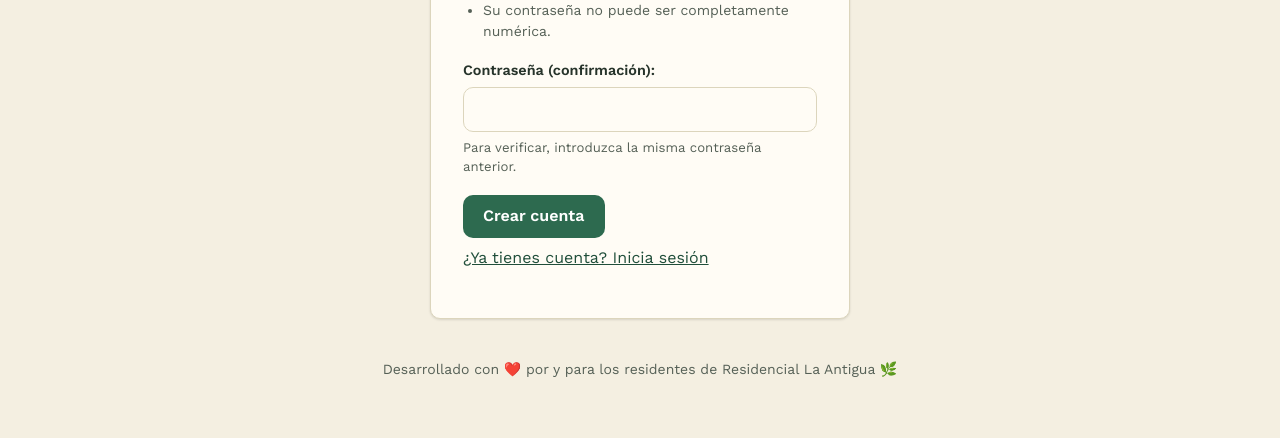
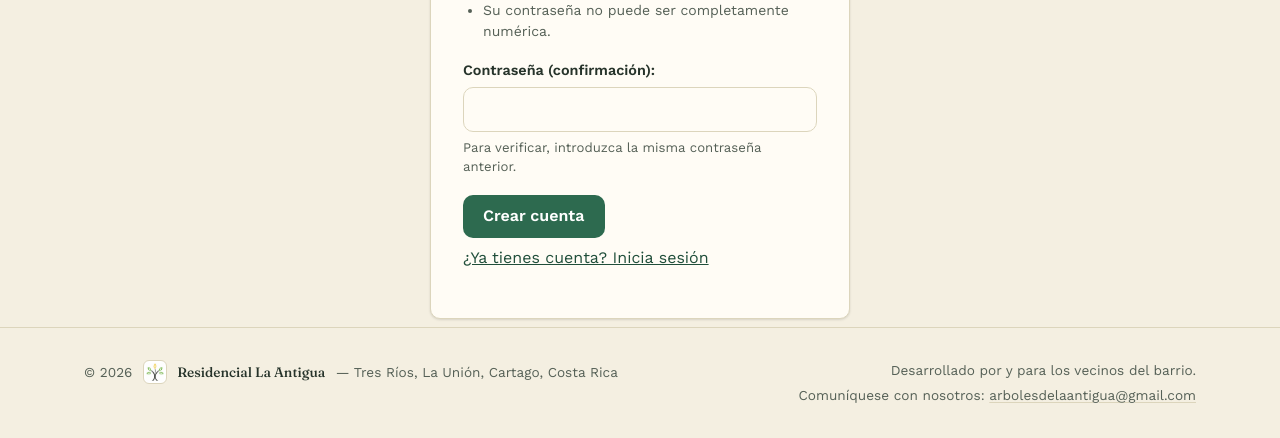
Before and after one commit to Residencial-La-Antigua/website, a Django app: page /accounts/signup/ in a window 1280 px wide. Shown: the part 1096-1534 px from the top of the page. Before the commit the page ends 1473 px from the top, so only its background shows below. Run offline with Django 5.2, Linux system fonts and the light colour scheme.

Commit message:
Style: restyle footer to match new design system
Same content as before (copyright, brand, tagline, contact email),
reorganized into foot-left/foot-right flex groups with the brand mark
reused from the header. Copyright year is now {% now "Y" %} instead of
a value that would go stale.

Co-Authored-By: Claude Sonnet 5 <noreply@anthropic.com>

```diff
--- a/static/css/main.css
+++ b/static/css/main.css
@@ -761,11 +761,72 @@ a:hover {
   margin-bottom: 1rem;
 }
 
+/* ---------- Footer ---------- */
+
 footer {
-  text-align: center;
+  border-top: 1px solid var(--color-border);
+  padding-block: 2rem;
+}
+
+footer .wrap {
+  display: flex;
+  justify-content: space-between;
+  align-items: flex-start;
+  gap: 1.5rem;
+  flex-wrap: wrap;
+  font-size: 0.85rem;
   color: var(--color-text-muted);
-  font-size: 0.875rem;
-  padding: 2rem 1.5rem;
+}
+
+footer .foot-left {
+  display: flex;
+  align-items: center;
+  gap: 0.65rem;
+  flex-wrap: wrap;
+}
+
+footer .foot-mark {
+  flex-shrink: 0;
+  width: 24px;
+  height: 24px;
+  border-radius: 6px;
+  background: #fff;
+  border: 1px solid var(--color-border);
+  display: flex;
+  align-items: center;
+  justify-content: center;
+  overflow: hidden;
+}
+
+footer .foot-mark img {
+  width: 18px;
+  height: 18px;
+  object-fit: contain;
+}
+
+footer .foot-brand {
+  font-family: var(--font-serif);
+  color: var(--color-text);
+  font-weight: 500;
+}
+
+footer .foot-right {
+  display: flex;
+  flex-direction: column;
+  align-items: flex-end;
+  gap: 0.3rem;
+  text-align: right;
+}
+
+footer .foot-meta a {
+  color: var(--color-text-muted);
+  text-decoration: underline;
+  text-decoration-color: var(--color-border);
+  text-underline-offset: 2px;
+}
+
+footer .foot-meta a:hover {
+  color: var(--color-accent);
 }
 
 /* Buttons */
--- a/templates/base.html
+++ b/templates/base.html
@@ -78,7 +78,21 @@
     </main>
 
     <footer>
-      Desarrollado con ❤️ por y para los residentes de Residencial La Antigua 🌿
+      <div class="wrap">
+        <div class="foot-left">
+          <span class="foot-copy">© {% now "Y" %}</span>
+          <span class="foot-mark"><img src="{% static 'images/logo-icon.png' %}" alt="" /></span>
+          <span class="foot-brand">Residencial La Antigua</span>
+          <span>— Tres Ríos, La Unión, Cartago, Costa Rica</span>
+        </div>
+        <div class="foot-right">
+          <span>Desarrollado por y para los vecinos del barrio.</span>
+          <span class="foot-meta">
+            Comuníquese con nosotros:
+            <a href="mailto:arbolesdelaantigua@gmail.com">arbolesdelaantigua@gmail.com</a>
+          </span>
+        </div>
+      </div>
     </footer>
     <script>
       (function () {
```
